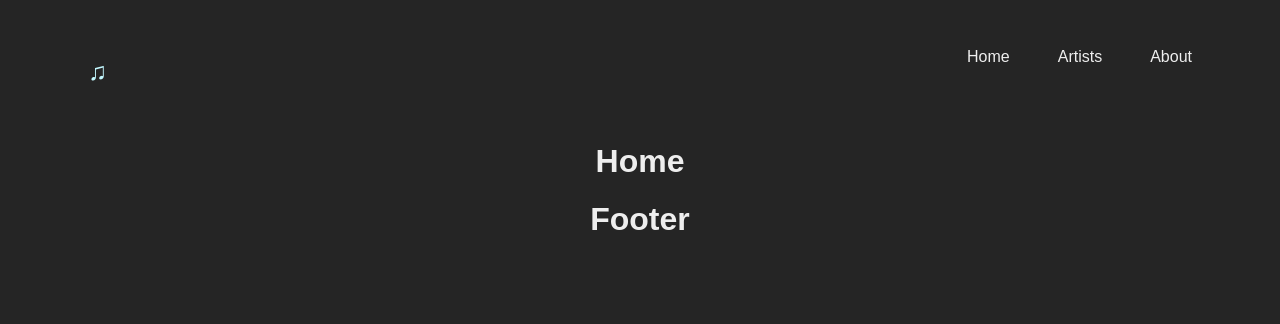
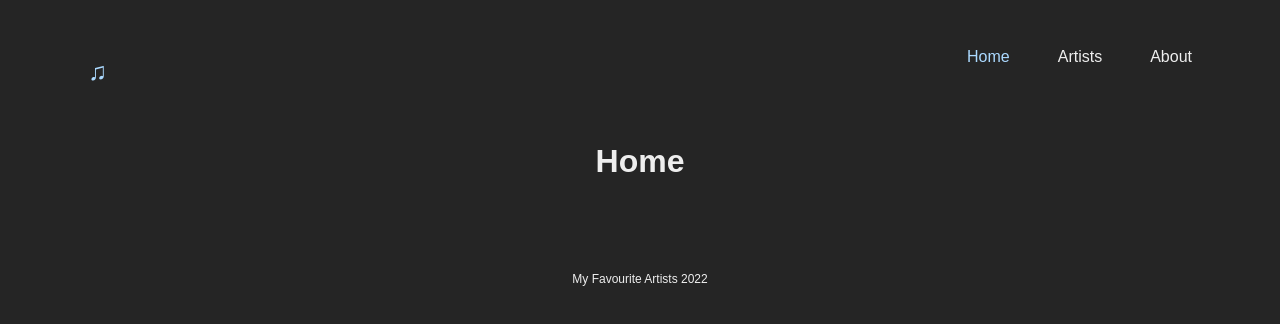
Before and after one commit to matthewlohl/music-app, a React (Create React App) app: page / in a window 1280 px wide. Shown: the top 324 px of the page. Built offline with nearby package versions, Linux system fonts and the light colour scheme.

Commit message:
add activeClass

```diff
--- a/src/layout/Footer/index.js
+++ b/src/layout/Footer/index.js
@@ -1,8 +1,11 @@
 import React from "react";
+import './style.css'
 
 function Footer() {
   return (
-   <h1>Footer</h1>
+    <footer className="footer">
+        <p>My Favourite Artists 2022</p>
+    </footer>
   );
 }
 
--- /dev/null
+++ b/src/layout/Footer/style.css
@@ -0,0 +1,10 @@
+.footer{
+    margin-top: 5em;
+    display: flex;
+    justify-content: center;
+}
+
+.footer > p{
+    font-size: 12px;
+    font-weight: 100;
+}
--- a/src/layout/Header/index.js
+++ b/src/layout/Header/index.js
@@ -4,13 +4,15 @@ import './style.css'
 
 function Header() {
 
+    const activeClass = (({isActive}) => isActive ? 'active' : undefined)
+
   return (
     <header>
         <p className="logo">♫</p>
     <ul>
-        <NavLink to='/' end className='nav'>Home</NavLink>
-        <NavLink to='artists' className='nav'>Artists</NavLink>
-        <NavLink to='about' className='nav'>About</NavLink>
+        <NavLink to='/' end className={[activeClass && "nav"]}>Home</NavLink>
+        <NavLink to='artists' className={[activeClass && "nav"]}>Artists</NavLink>
+        <NavLink to='about' className={[activeClass && "nav"]}>About</NavLink>
     </ul>
     </header>
 
--- a/src/layout/Header/style.css
+++ b/src/layout/Header/style.css
@@ -2,6 +2,11 @@
     text-decoration: none;
     color: #eee;
 
+}
+
+.active{
+    text-decoration: none;
+    color: #ABD9FF;
 }
 
 header{
@@ -11,7 +16,7 @@ header{
 }
 
 .logo{
-    color: #C3F8FF;
+    color: #ABD9FF;
 }
 
 ul{
```
